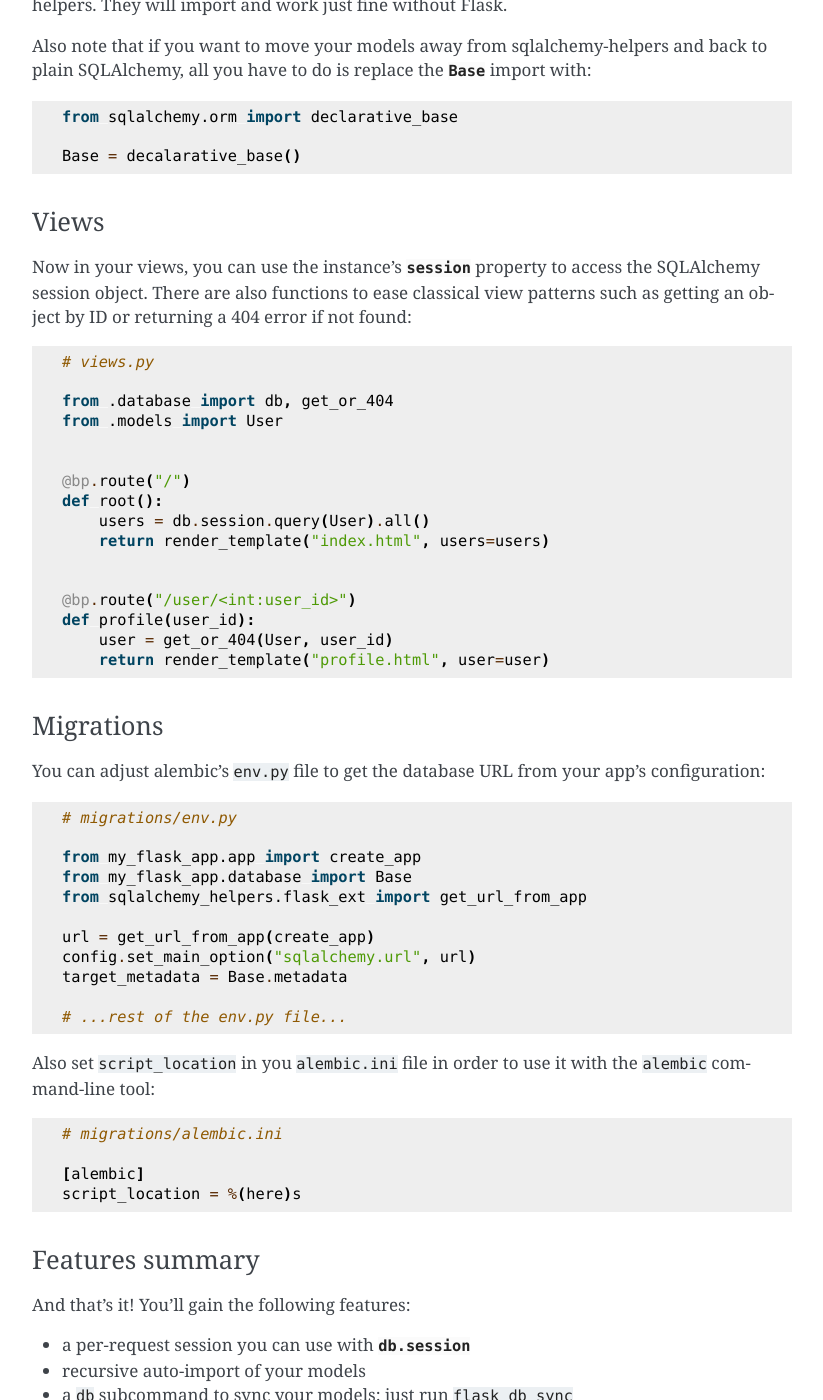
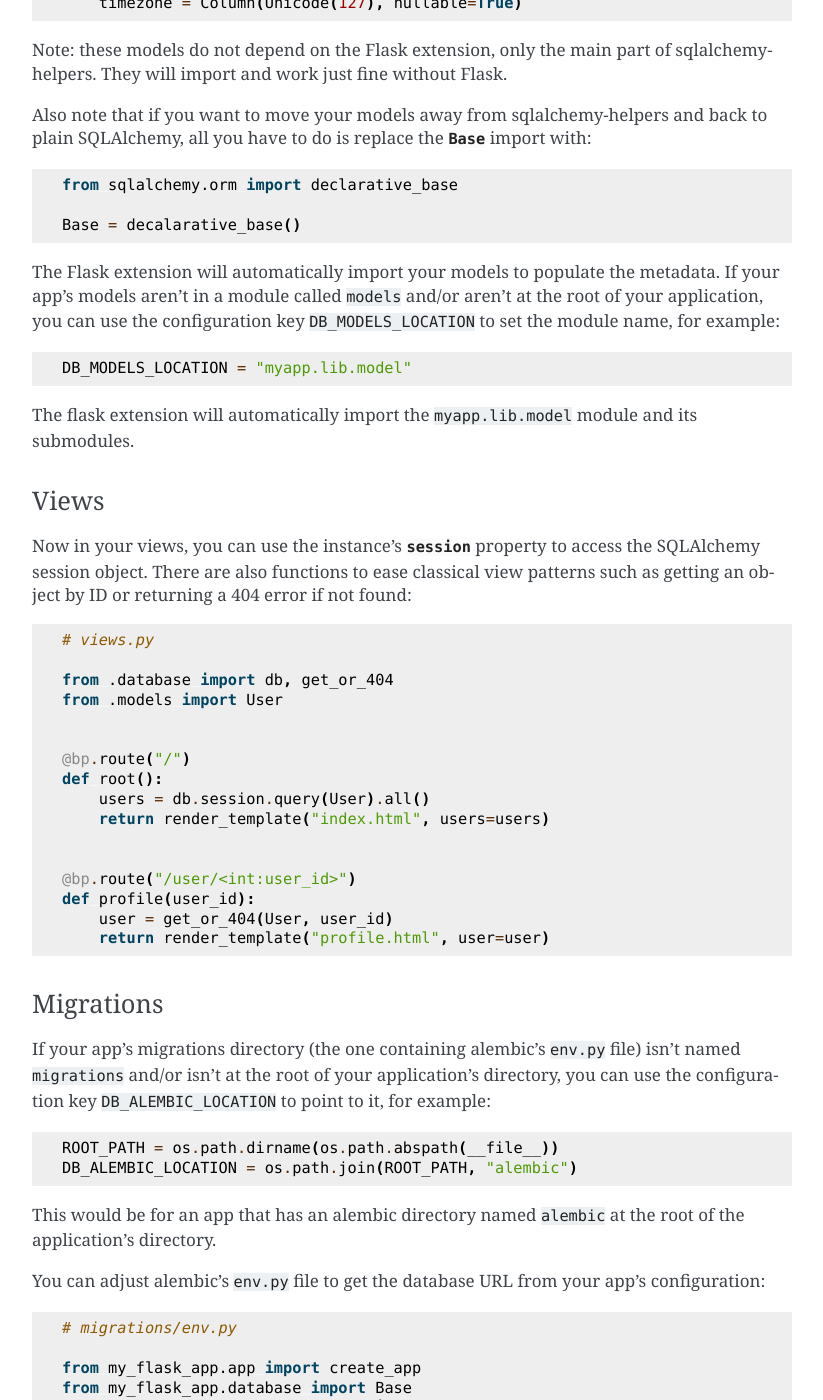
Before and after one commit to fedora-infra/sqlalchemy-helpers, a Sphinx documentation site: the page built from docs/user.rst, in a window 1280 px wide and 1400 px high, scrolled down 3694 px. Shown: the whole window, without its empty margins (338-1161 px from the left). Built offline with Sphinx 7.4.7, drawn with Linux system fonts in a browser that asks for light colours; pages that are not in the unit, such as notebooks, are missing from menus; some of the changed text lies outside the part shown.

Commit message:
Add doc on the configuration values
Signed-off-by: Aurélien Bompard <aurelien@bompard.org>

```diff
--- a/docs/user.rst
+++ b/docs/user.rst
@@ -150,11 +150,13 @@ In the application factory, import the instance and call its :class:`init_app()
 
         return app
 
+In your application configuration, set the ``SQLALCHEMY_DATABASE_URI`` key to your
+database URL, for example ``sqlite:///myapp.db``.
+
 If you need to define a custom base class, you can pass it to the extension using the
 ``base_model`` argument of the
 :meth:`~sqlalchemy_helpers.flask_ext.DatabaseExtension.__init__` constructor or the
 :meth:`~sqlalchemy_helpers.flask_ext.DatabaseExtension.init_app` function.
-
 
 Models
 ------
@@ -188,6 +190,14 @@ SQLAlchemy, all you have to do is replace the :class:`Base` import with::
 
     Base = decalarative_base()
 
+The Flask extension will automatically import your models to populate the metadata. If your app's
+models aren't in a module called ``models`` and/or aren't at the root of your application, you can
+use the configuration key ``DB_MODELS_LOCATION`` to set the module name, for example::
+
+    DB_MODELS_LOCATION = "myapp.lib.model"
+
+The flask extension will automatically import the ``myapp.lib.model`` module and its submodules.
+
 
 Views
 -----
@@ -216,6 +226,16 @@ by ID or returning a 404 error if not found::
 
 Migrations
 ----------
+
+If your app's migrations directory (the one containing alembic's ``env.py`` file) isn't named
+``migrations`` and/or isn't at the root of your application's directory, you can use the
+configuration key ``DB_ALEMBIC_LOCATION`` to point to it, for example::
+
+    ROOT_PATH = os.path.dirname(os.path.abspath(__file__))
+    DB_ALEMBIC_LOCATION = os.path.join(ROOT_PATH, "alembic")
+
+This would be for an app that has an alembic directory named ``alembic`` at the root of the
+application's directory.
 
 You can adjust alembic's ``env.py`` file to get the database URL from your app's configuration::
 
```
